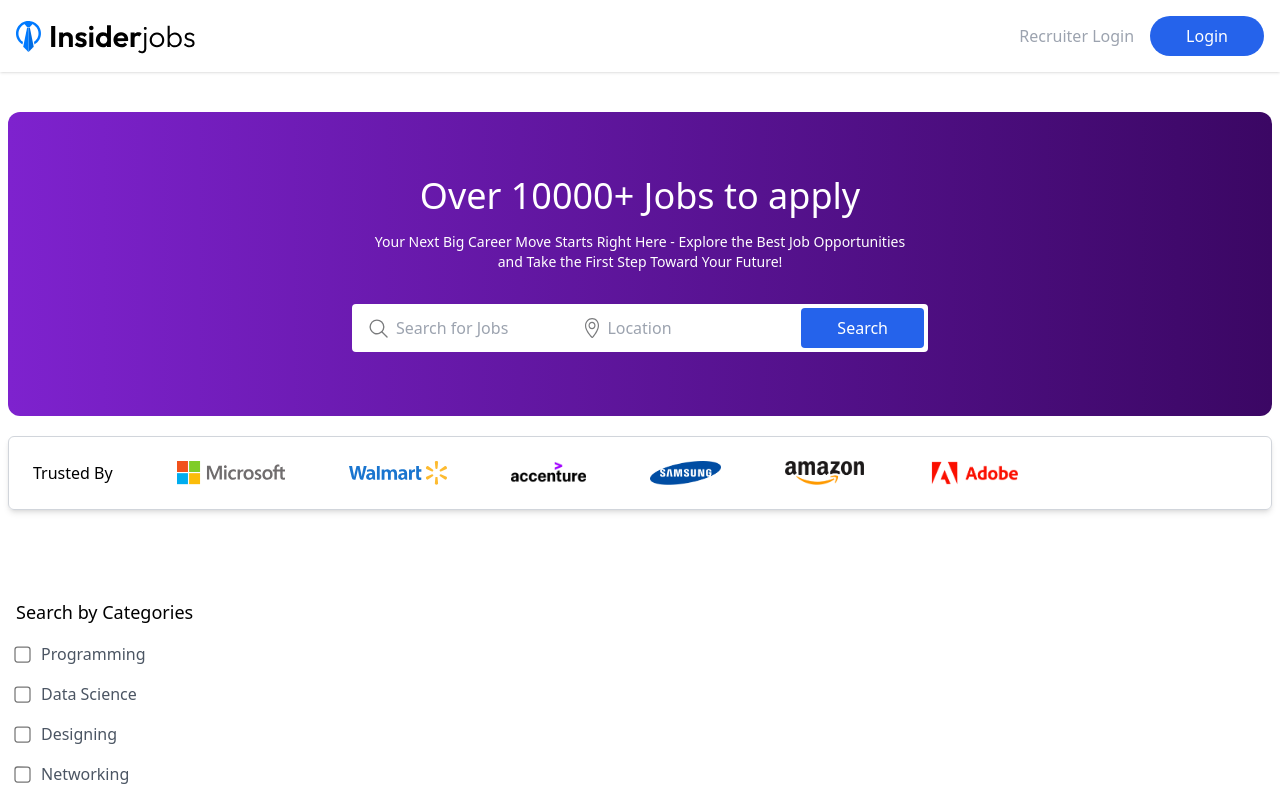
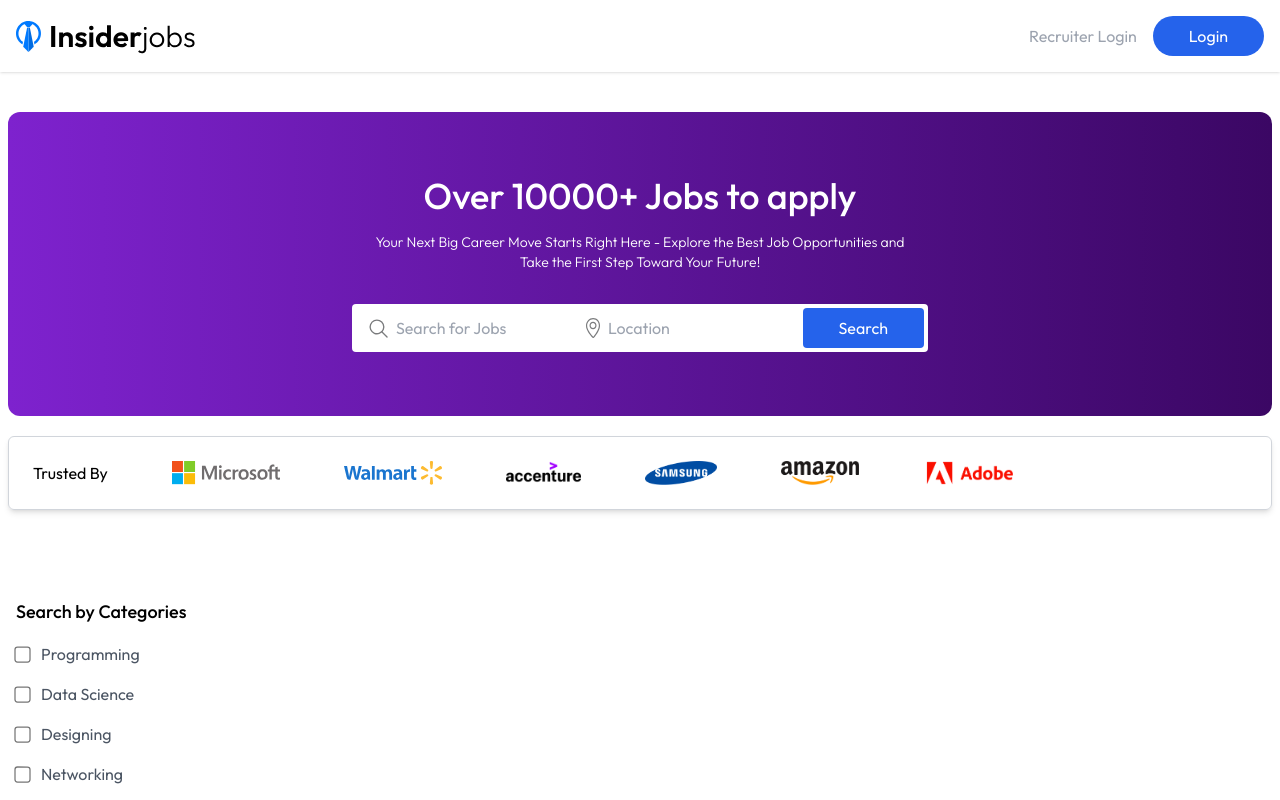
Before and after one commit to Hemanthyt/Job-portal, a React (Vite) app in the folder client/: page / in a window 1280 px wide. Shown: the top 800 px of the page. Built offline with nearby package versions, Linux system fonts and the light colour scheme; no server answers.

Commit message:
outfit font added

```diff
--- a/client/src/index.css
+++ b/client/src/index.css
@@ -1,3 +1,9 @@
+@import url('https://fonts.googleapis.com/css2?family=Outfit:wght@100..900&family=Poppins:ital,wght@0,100;0,200;0,300;0,400;0,500;0,600;0,700;0,800;0,900;1,100;1,200;1,300;1,400;1,500;1,600;1,700;1,800;1,900&display=swap');
+
 @tailwind base;
 @tailwind components;
 @tailwind utilities;
+
+*{
+    font-family: Outfit;
+}
```
